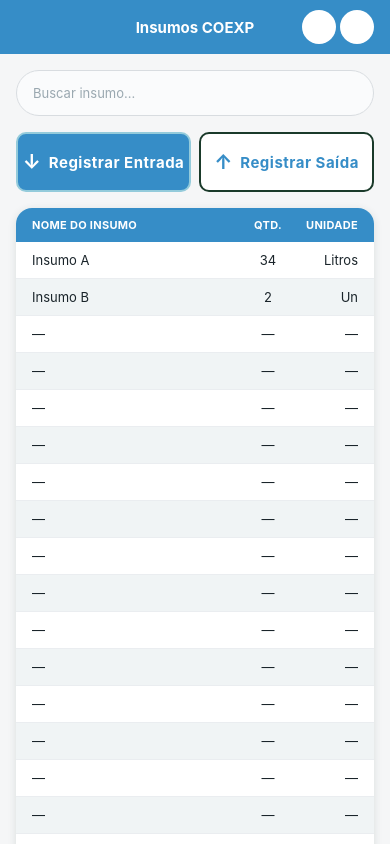
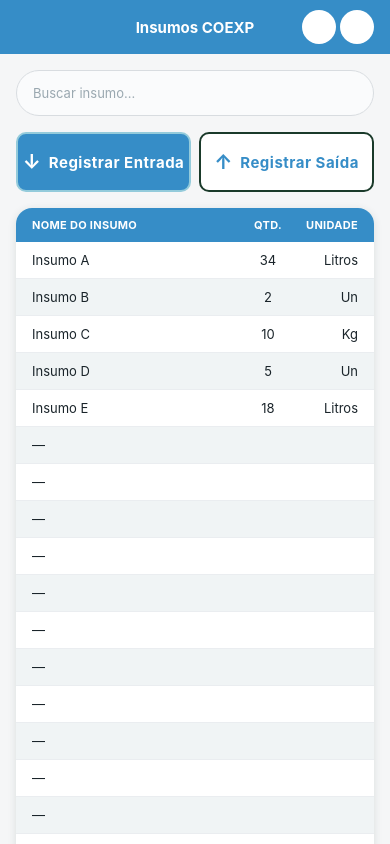
Before and after one commit to gabrielgferraz/coexp-app, a React Native app: screen /Insumos in a window 390 px wide. Built offline with nearby package versions, Linux system fonts and the light colour scheme; some icons are missing.

Commit message:
Adicionar busca por insumos

```diff
--- a/src/screens/InsumosScreen.jsx
+++ b/src/screens/InsumosScreen.jsx
@@ -15,9 +15,9 @@ import { SearchBar, SelectField } from '../components/UI';
 const MOCK_INSUMOS = [
   { id: '1', nome: 'Insumo A', qtd: 34, unidade: 'Litros' },
   { id: '2', nome: 'Insumo B', qtd: 2, unidade: 'Un' },
-  { id: '3', nome: '—', qtd: null, unidade: null },
-  { id: '4', nome: '—', qtd: null, unidade: null },
-  { id: '5', nome: '—', qtd: null, unidade: null },
+  { id: '3', nome: 'Insumo C', qtd: 10, unidade: 'Kg' },
+  { id: '4', nome: 'Insumo D', qtd: 5, unidade: 'Un' },
+  { id: '5', nome: 'Insumo E', qtd: 18, unidade: 'Litros' },
   { id: '6', nome: '—', qtd: null, unidade: null },
   { id: '7', nome: '—', qtd: null, unidade: null },
   { id: '8', nome: '—', qtd: null, unidade: null },
@@ -37,6 +37,11 @@ const MOCK_INSUMOS = [
 
 export default function InsumosScreen({ navigation }) {
   const [search, setSearch] = useState('');
+
+  const insumosFiltrados = MOCK_INSUMOS.filter((item) =>
+    item.nome.toLowerCase().includes(search.toLowerCase())
+  );
+
   const [movimentacao, setMovimentacao] = useState('Registrar nova movimentação');
 
   const handleEntrada = () => navigation.navigate('RegistrarEntrada');
@@ -98,26 +103,30 @@ export default function InsumosScreen({ navigation }) {
           </View>
 
           {/* Table Rows */}
-          {MOCK_INSUMOS.map((item, idx) => (
+          {insumosFiltrados.length > 0 ? (
+          insumosFiltrados.map((item, idx) => (
             <TouchableOpacity
               key={item.id}
               style={[styles.tableRow, idx % 2 === 1 && styles.tableRowAlt]}
-              onPress={() =>
-                item.qtd !== null && navigation.navigate('DetalhesInsumo', { insumo: item })
-              }
-              activeOpacity={item.qtd !== null ? 0.7 : 1}
+              onPress={() => navigation.navigate('DetalhesInsumo', { insumo: item })}
+              activeOpacity={0.7}
             >
               <Text style={[styles.tableCell, styles.cellFlex, styles.tableCellText]}>
                 {item.nome}
               </Text>
               <Text style={[styles.tableCell, styles.cellSmall, styles.tableCellText]}>
-                {item.qtd ?? '—'}
+                {item.qtd}
               </Text>
               <Text style={[styles.tableCell, styles.cellMedium, styles.tableCellText]}>
-                {item.unidade ?? '—'}
+                {item.unidade}
               </Text>
             </TouchableOpacity>
-          ))}
+          ))
+        ) : (
+          <View style={styles.emptyRow}>
+            <Text style={styles.emptyText}>Nenhum insumo encontrado.</Text>
+          </View>
+        )}
         </View>
       </ScrollView>
     </SafeAreaView>
@@ -275,4 +284,13 @@ const styles = StyleSheet.create({
     width: 70,
     textAlign: 'right',
   },
+  emptyRow: {
+    padding: spacing.lg,
+    alignItems: 'center',
+  },
+  emptyText: {
+    color: colors.textSecondary,
+    fontSize: typography.sizes.sm,
+    fontStyle: 'italic',
+  },
 });
```
